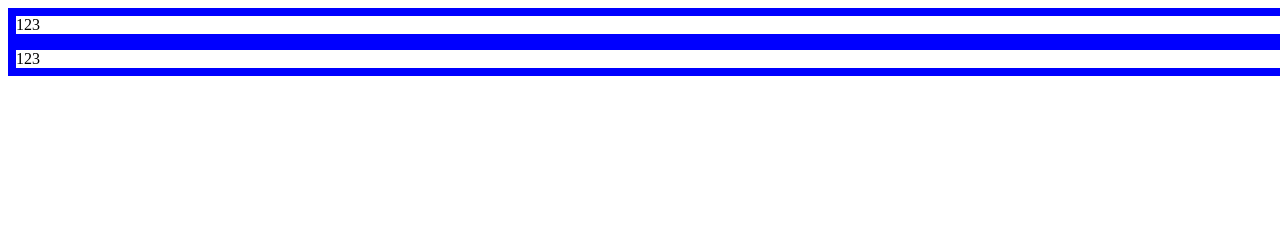
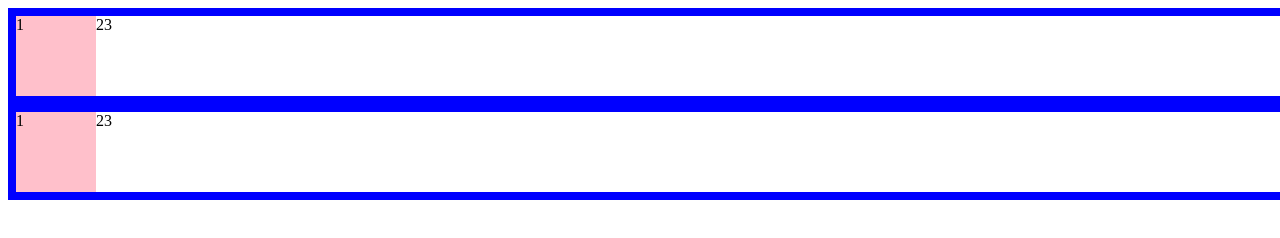
Before and after one commit to Sss0o1101/flexbox-learn, a plain HTML site: page flexbox-learn2/index.html in a window 1280 px wide. Shown: the top 238 px of the page. Drawn offline with Linux system fonts and the light colour scheme.

Commit message:
added new text
.item1 {
    width: 80px;
    height: 80px;
    background-color: pink;
}

```diff
--- a/flexbox-learn2/style.css
+++ b/flexbox-learn2/style.css
@@ -6,3 +6,9 @@
     display: inline-flex;
     width: 280%;
 }
+
+.item1 {
+    width: 80px;
+    height: 80px;
+    background-color: pink;
+}
```
